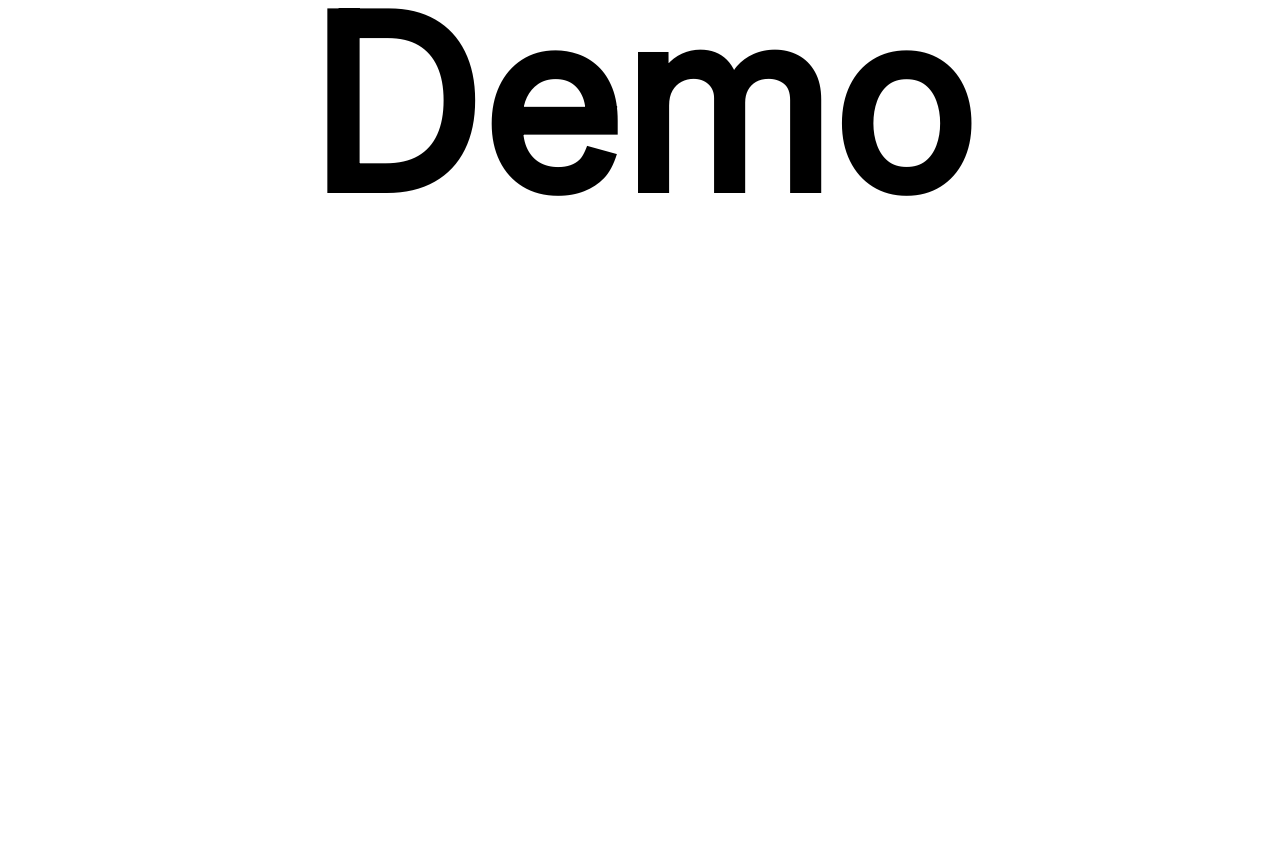
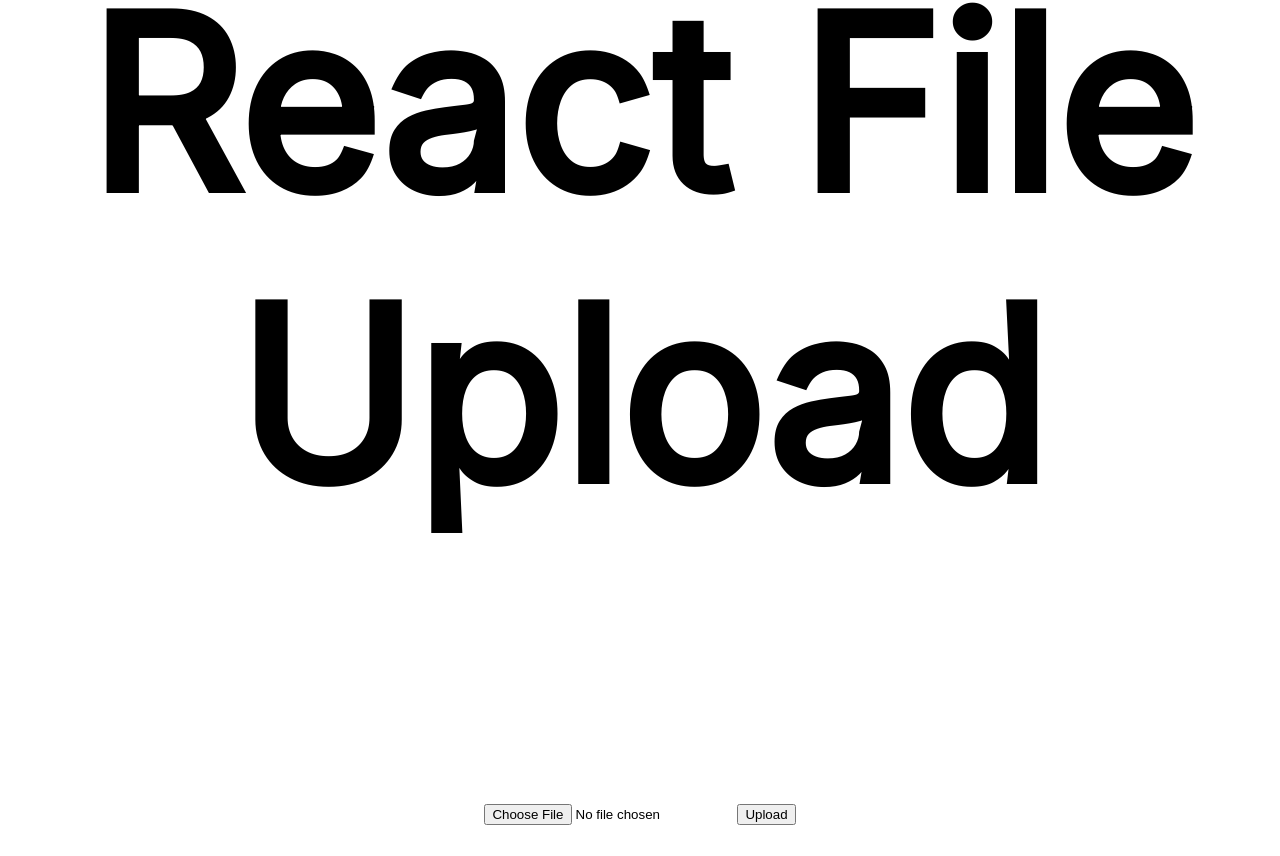
Before and after one commit to snap-cycle/SnapCycle, a React (Create React App) app: page /demo in a window 1280 px wide. Shown: the part 249-1105 px from the top of the page. Before the commit the page ends 800 px from the top, so only its background shows below. Built offline with nearby package versions, Linux system fonts and the light colour scheme.

Commit message:
demo page

```diff
--- a/package.json
+++ b/package.json
@@ -12,10 +12,12 @@
     "@testing-library/react": "^13.4.0",
     "@testing-library/user-event": "^13.5.0",
     "react": "^18.2.0",
+    "react-axios": "^2.0.6",
     "react-dom": "^18.2.0",
     "react-icons": "^4.7.1",
     "react-router-dom": "^6.8.0",
     "react-scripts": "5.0.1",
+    "react-simple-file-upload": "^1.1.0",
     "react-spring": "^9.6.1",
     "styled-components": "^5.3.6",
     "web-vitals": "^2.1.4"
--- /dev/null
+++ b/src/components/fileUpload/fileUpload.js
@@ -0,0 +1,23 @@
+// import './App.css';
+import React, {useState} from 'react';
+
+function FileUpload() {
+
+  const [file, setFile] = useState()
+
+  function handleChange(event) {
+    setFile(event.target.files[0])
+  }
+
+  return (
+    <div className="App">
+        <form>
+          <h1>React File Upload</h1>
+          <input type="file" onChange={handleChange}/>
+          <button type="submit">Upload</button>
+        </form>
+    </div>
+  );
+}
+
+export default FileUpload;
--- a/src/pages/demo.js
+++ b/src/pages/demo.js
@@ -1,9 +1,10 @@
 
 import React from 'react';
+import FileUpload from '../components/fileUpload/fileUpload';
 const Demo = () => {
   return (
     <div>
-      <h1>Demo</h1>
+      <FileUpload/>
     </div>
   );
 };
```
Also changed, not shown: 1 other file (tests, documents, lock files or other folders).
